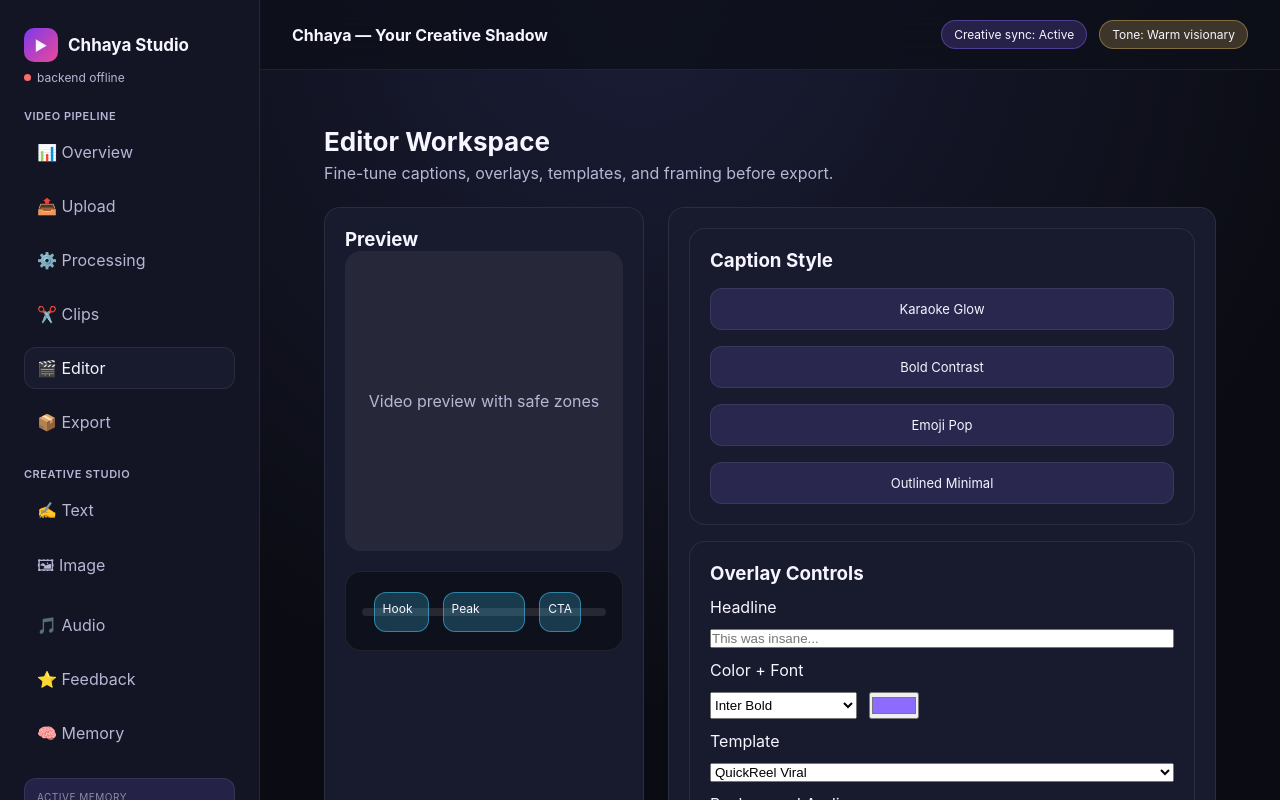
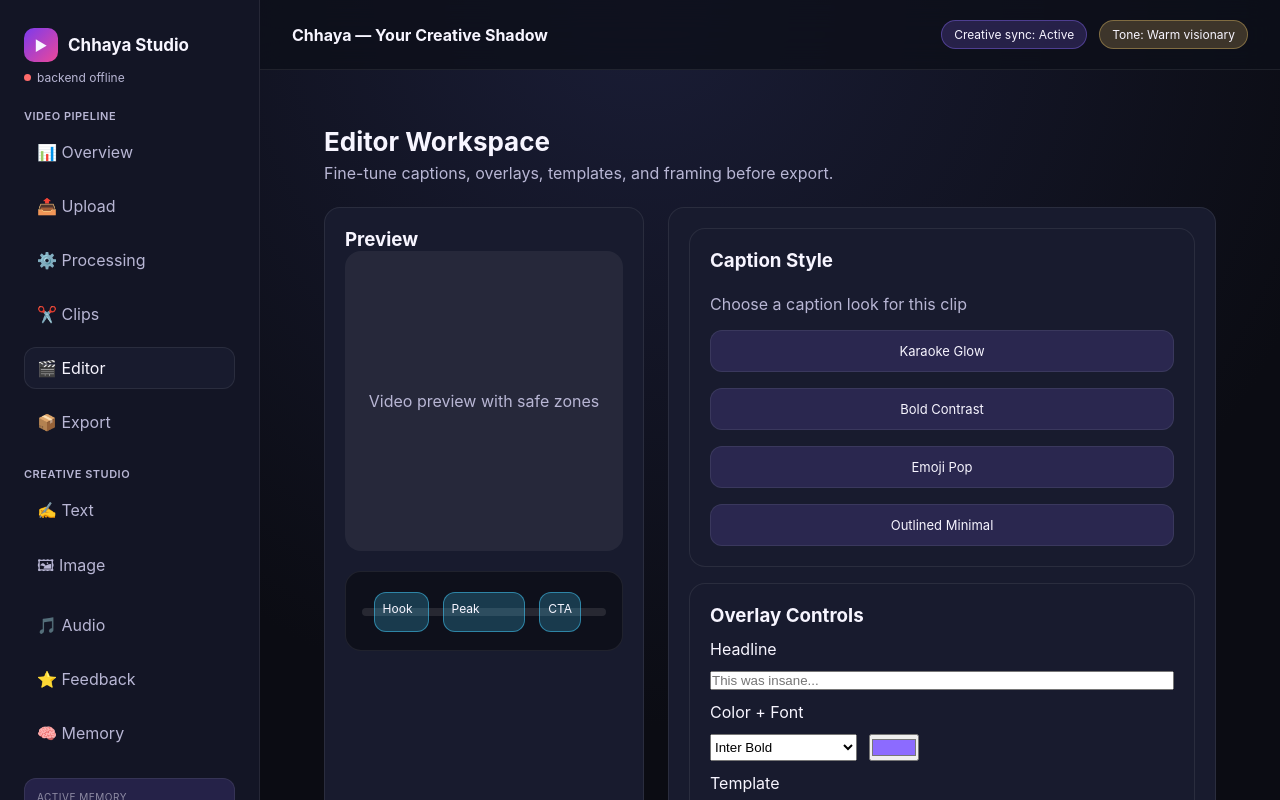
Before and after one commit to AbhayKTS/gla2, a React (Vite) app in the folder frontend/: page /editor in a window 1280 px wide. Shown: the top 800 px of the page. Built offline with nearby package versions, Linux system fonts and the light colour scheme; no server answers.

Commit message:
clarify caption style section copy

```diff
--- a/frontend/src/components/CaptionStyleSelector.tsx
+++ b/frontend/src/components/CaptionStyleSelector.tsx
@@ -2,6 +2,7 @@ const CaptionStyleSelector = () => {
   return (
     <div className="panel" style={{ display: "grid", gap: 16 }}>
       <h3>Caption Style</h3>
+      <p style={{ color: "var(--text-muted)", marginTop: 6 }}>Choose a caption look for this clip</p>
       <div className="cards">
         <div className="mini-card">Karaoke Glow</div>
         <div className="mini-card">Bold Contrast</div>
```
